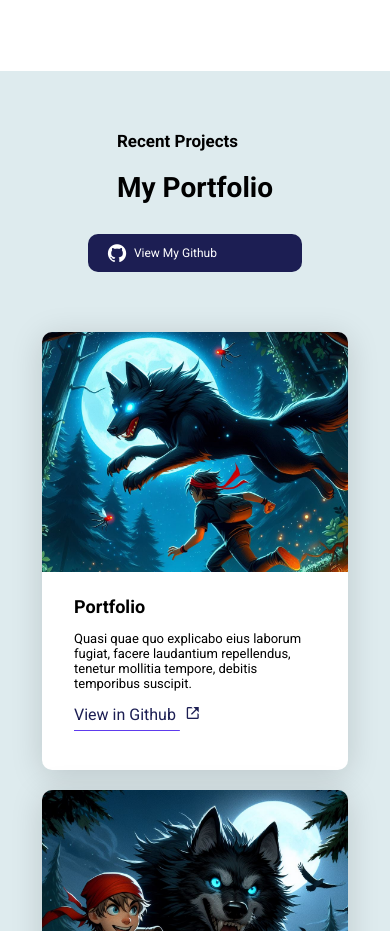
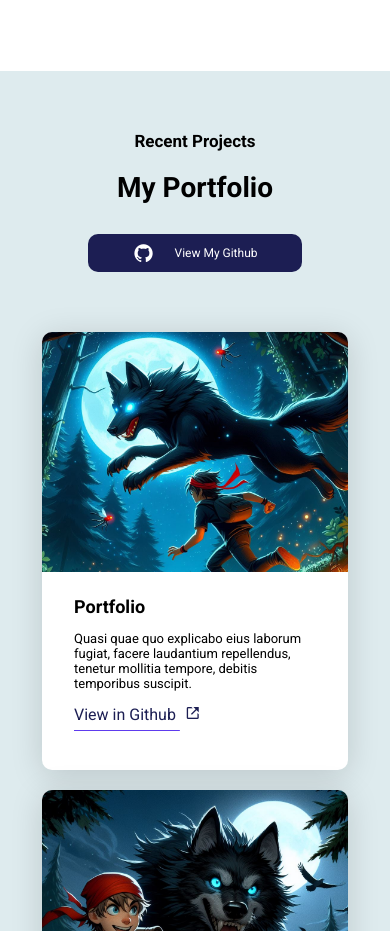
Before and after one commit to Amir83Nasr/Portfolio-02, a plain HTML site: page index.html in a window 390 px wide. Shown: the part 3140-4071 px from the top of the page. Drawn offline with nearby package versions, Linux system fonts and the light colour scheme.

Commit message:
text of portfolio

```diff
--- a/style.css
+++ b/style.css
@@ -767,11 +767,18 @@ footer .bottom .links a {
 
     .portfolio .header {
         flex-direction: column;
+        justify-content: center;
         gap: 30px;
+
+        text-align: center;
     }
 
     .portfolio .header button {
         font-size: 12px;
+
+        align-items: center;
+        justify-content: center;
+        gap: 20px;
 
         width: 70%;
     }
```
